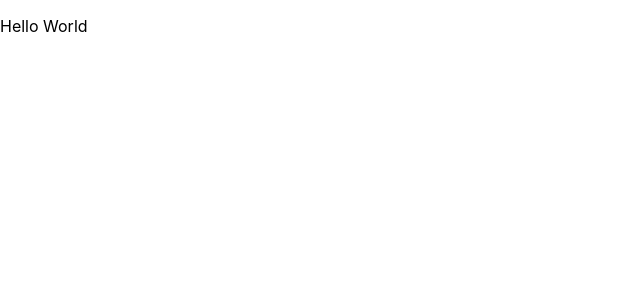
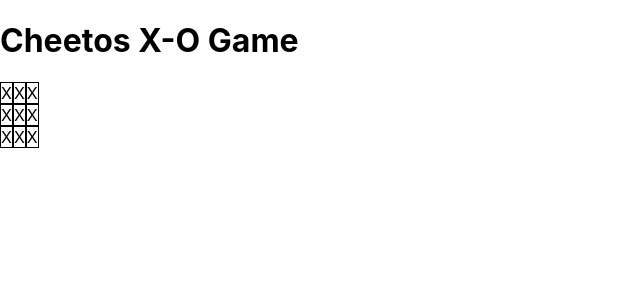
Before and after one commit to EdenDonenfeld/GreetingCard, a React (Create React App) app: page / in a window 1280 px wide. Shown: the top 300 px of the page, without its empty margins (0-640 px from the left). Built offline with nearby package versions, Linux system fonts and the light colour scheme.

Commit message:
start skeleton

```diff
--- a/src/App.tsx
+++ b/src/App.tsx
@@ -1,9 +1,15 @@
 import React from 'react';
 import './App.css';
+import Board from './components/Board';
 
 function App() {
   return (
-    <p>Hello World</p>
+    <div>
+      <header>
+        <h1>Cheetos X-O Game</h1>
+      </header>
+      <Board />
+    </div>
   );
 }
 
--- /dev/null
+++ b/src/components/Board.tsx
@@ -0,0 +1,25 @@
+import React from 'react';
+
+const Board: React.FC = () => {
+    return (
+        <div className="board" style={{ display: 'flex', flexDirection: 'column', width: '300px', height: '300px' }}>
+            <div className="board-row" style={{ display: 'flex', flexDirection: 'row' }}>
+                <div style={{ border: '1px solid black' }}>X</div>
+                <div style={{ border: '1px solid black' }}>X</div>
+                <div style={{ border: '1px solid black' }}>X</div>
+            </div>
+                <div className="board-row" style={{ display: 'flex', flexDirection: 'row' }}>
+                <div style={{ border: '1px solid black' }}>X</div>
+                <div style={{ border: '1px solid black' }}>X</div>
+                <div style={{ border: '1px solid black' }}>X</div>
+            </div>
+                <div className="board-row" style={{ display: 'flex', flexDirection: 'row' }}>
+                <div style={{ border: '1px solid black' }}>X</div>
+                <div style={{ border: '1px solid black' }}>X</div>
+                <div style={{ border: '1px solid black' }}>X</div>
+            </div>
+        </div>
+    );
+}
+
+export default Board;
```
